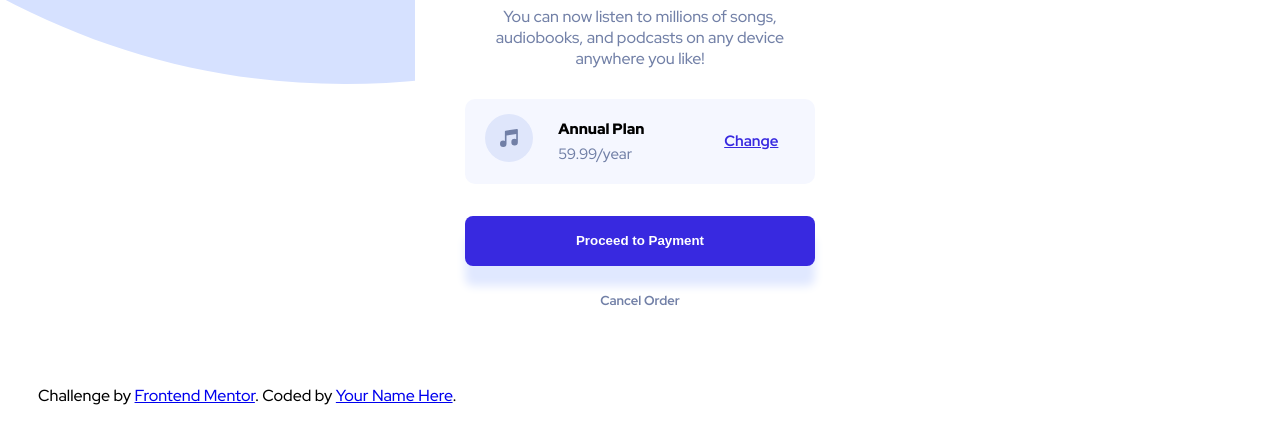
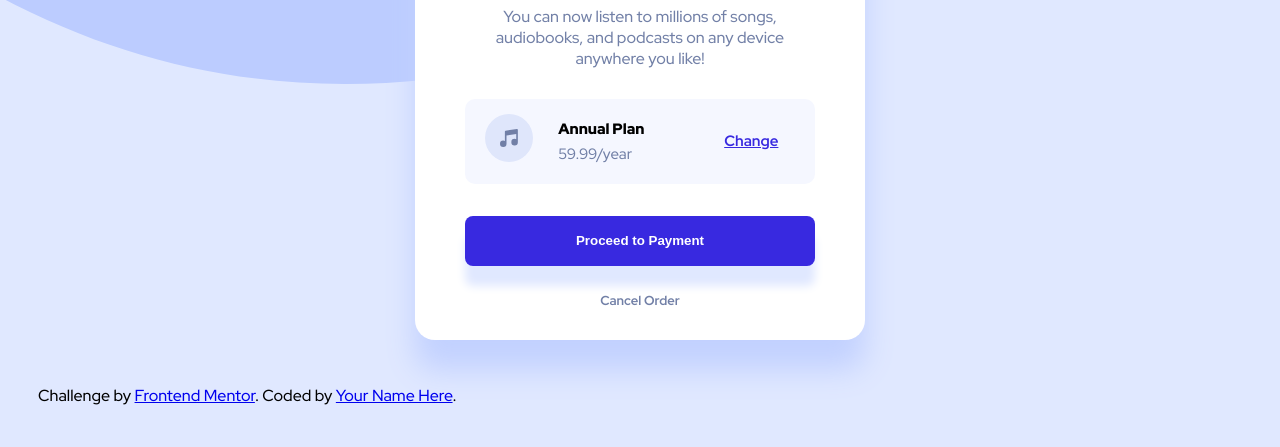
Before and after one commit to dpsht1/order-summary-component, a plain HTML site: page index.html in a window 1280 px wide. Shown: the part 353-800 px from the top of the page. Drawn offline with Linux system fonts and the light colour scheme.

Commit message:
added drop shadow

```diff
--- a/style.css
+++ b/style.css
@@ -8,6 +8,8 @@
 
 body{
 		background-image: url('images/pattern-background-desktop.svg');
+		background-color: var(--pale-blue);
+  		background-blend-mode: multiply;
 		font-family:Red Hat Display;
 		background-repeat:no-repeat;
 		padding:30px;
@@ -26,6 +28,7 @@ main{
 	flex-direction:column;
 	justify-content:center;
 	text-align:center;
+	box-shadow: 0px 30px 30px hsl(225, 100%, 88%);
 }
 
 .item-1{
```
